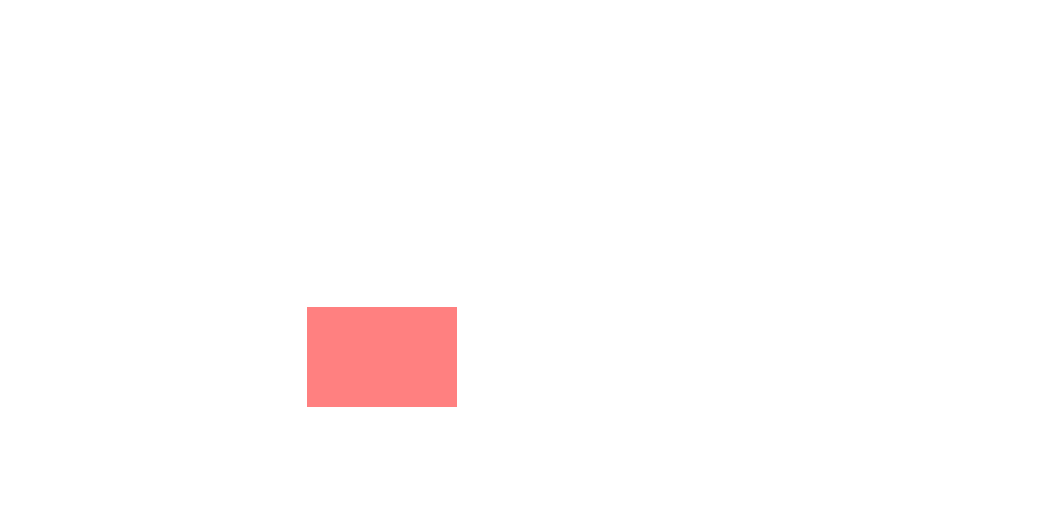
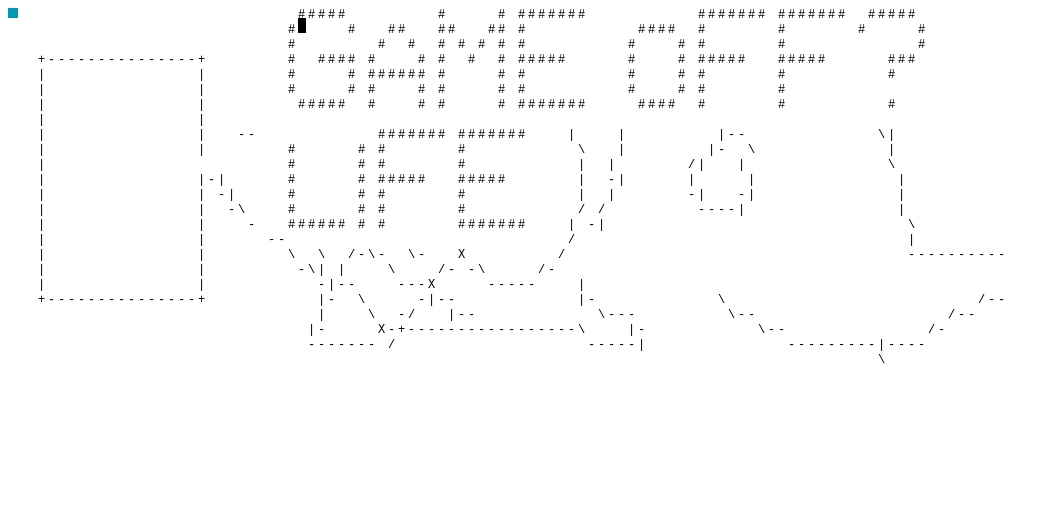
Before and after one commit to rene-tobner/awake-reason-adventure, a plain HTML site: page index.html in a window 1280 px wide. Shown: the whole page, without its empty margins (0-1058 px from the left). Drawn offline with Linux system fonts and the light colour scheme.

Commit message:
map loading ok; clearObjXatRowY not working

```diff
--- a/awake.js
+++ b/awake.js
@@ -1,42 +1,170 @@
 "use strict";
+
+class GameObject
+{
+    constructor (window, context, x, y){
+        this.window  = window;
+        this.context = context;
+        this.old_x = x;
+        this.old_y = y;
+        this.x = x;
+        this.y = y;
+
+        this.isColliding = false;
+    }
+}
+class Hero extends GameObject
+{
+    constructor (window, context, x, y){
+        super(window, context, x, y);
+
+        // Set default width and height
+        this.width = 10;
+        this.height = 10;
+
+        this.window.addEventListener("keydown", (e) => {
+            this.old_x = this.x;
+            this.old_y = this.y;
+            if (e.key === 'ArrowUp')
+                this.y -= 5;
+            if (e.key === 'ArrowDown')
+                this.y += 5;
+            if (e.key === 'ArrowLeft')
+                this.x -= 5;
+            if (e.key === 'ArrowRight')
+                this.x += 5;
+        });
+    }
+
+    draw(){
+
+        this.context.clearRect(this.old_x, this.old_y, this.width, this.height)
+
+        this.context.fillStyle = this.isColliding ? '#ff8080' : '#0099b0';
+        this.context.fillRect(this.x, this.y, this.width, this.height);
+    }
+
+    update(){
+        // Move with set velocity
+    }
+}
+
+class MapObject {
+
+    constructor(x, y, obj) {
+        this.x = x;
+        this.y = y;
+        this.obj = this.whatObj(obj);
+        // oneOf: space | slash | backslash | X | pipe | minus | plus | pound
+        // this.width ??
+    }
+    whatObj(char) {
+        let obj = ''
+        switch (char) {
+        case ' ':
+            obj = 'space';
+            break;
+        case '/':
+            obj = 'slash';
+            break;
+        case '\\':
+            obj = 'backslash';
+            break;
+        case 'X':
+            obj = 'X';
+            break;
+        case '|':
+            obj = 'pipe';
+            break;
+        case '-':
+            obj = 'minus';
+            break;
+        case '+':
+            obj = 'plus';
+            break;
+        case '#':
+            obj = 'pound';
+            break;
+        default:
+            obj = 'unknown';
+            break;
+        }
+        return obj;
+    }
+}
+
+class MapObjects {
+
+    constructor(context, map) {
+        this.context = context;
+        this.objects = [];
+        this.map = map;
+    }
+
+    draw(){
+        var y = 10;
+        this.context.font = 'normal normal 12px monospace';
+        // let metrics = this.context.measureText("n") 7.22 ~ 8 = Weite
+        // Höhe per style.lineHeight ? oder einfach 15 vom y-Wert?
+        let width = 8
+        this.map.split('\n').forEach(m => {
+
+            let objRow = [];
+
+            for (let i=0; i < m.length; i++) {
+
+                let char = m.charAt(i);
+                let x_positioning = 10*i;
+                this.context.fillText(char, x_positioning , y, width);
+                objRow.push(new MapObject(x_positioning, y, char));
+            }
+            this.objects.push(objRow);
+            y += 15;
+        })
+    }
+    clearObjXatRowY(arrayX, arrayY){
+        let obj = this.objects[arrayY][arrayX];
+        // this.context.clearRect(obj.x, obj.y, 8, 15)
+        this.context.fillRect(obj.x, obj.y, 8, 15)
+    }
+}
+
+
 let canvas;
 let context;
-let rectX = 0;
-let rectY = 0;
+let hero;
+let mapObjects;
+// let rectX = 0;
+// let rectY = 0;
 
 window.onload = init;
-window.addEventListener("keydown", function (e){
-    // console.log(e)
-    if (e.key === 'ArrowUp')
-        rectY -= 10;
-});
+
 
 function init(){
     canvas = document.getElementById('canvas');
     context = canvas.getContext('2d');
 
+    hero = new Hero (window, context, 0,0);
+
+    mapObjects = new MapObjects (context, map);
+    mapObjects.draw();
+    mapObjects.clearObjXatRowY(29,0);
+
+    // let world = {hero};
     // Start the first frame request
     window.requestAnimationFrame(gameLoop);
 }
 
 
 function gameLoop(timeStamp){
-    draw();
-    update();
-
+    hero.draw();
     // Keep requesting new frames
     window.requestAnimationFrame(gameLoop);
 }
 
-function draw(){
 
-    context.clearRect(0, 0, canvas.width, canvas.height)
-
-    context.fillStyle = '#ff8080';
-    context.fillRect(rectX, rectY, 150, 100);
-}
 
 function update() {
-    rectX += 1;
-    rectY += 1;
+    // rectX += 1;
+    // rectY += 1;
 }
--- a/index.html
+++ b/index.html
@@ -1,9 +1,10 @@
 <html>
   <head>
     <script src="awake.js"></script>
+    <script src="maps/hello-world.js"></script>
   </head>
   <body>
-    <canvas id="canvas" width="500" height="500">
+    <canvas id="canvas" height="500" width="1000">
     </canvas>
   </body>
 </html>
--- /dev/null
+++ b/maps/hello-world.js
@@ -0,0 +1,24 @@
+let map =`                             #####         #     # #######           ####### #######  #####
+                            #     #   ##   ##   ## #           ####  #       #       #     #
+                            #        #  #  # # # # #          #    # #       #             #
+   +---------------+        #  #### #    # #  #  # #####      #    # #####   #####      ###
+   |               |        #     # ###### #     # #          #    # #       #          #
+   |               |        #     # #    # #     # #          #    # #       #
+   |               |         #####  #    # #     # #######     ####  #       #          #
+   |               |
+   |               |   --            ####### #######    |    |         |--             \\|
+   |               |        #      # #       #           \\   |        |-  \\             |
+   |                        #      # #       #           |  |       /|   |              \\
+   |               |-|      #      # #####   #####       |  -|      |     |              |
+   |               | -|     #      # #       #           |  |       -|   -|              |
+   |               |  -\\    #      # #       #           / /         ----|               |
+   |               |    -   ###### # #       #######    | -|                              \\
+   |               |      --                            /                                 |
+   |               |        \\  \\  /-\\-  \\-   X         /                                  -----------
+   |               |         -\\| |    \\    /- -\\     /-                                              \\---------------------
+   |               |           -|--    ---X     -----    |                                                                 \\---------/
+   +---------------+           |-  \\     -|--            |-            \\                         /---------                       /-/
+                               |    \\  -/   |--            \\---         \\--                   /--         |-\\                   --
+                              |-     X-+-----------------\\    |-           \\--              /-               -----            //
+                              ------- /                   -----|              ---------|----                      \\---      //
+                                                                                       \\                              \\----/`
```
Also changed, not shown: maps/artmap2js.js (added, +24 -0 lines), 2 other files.
